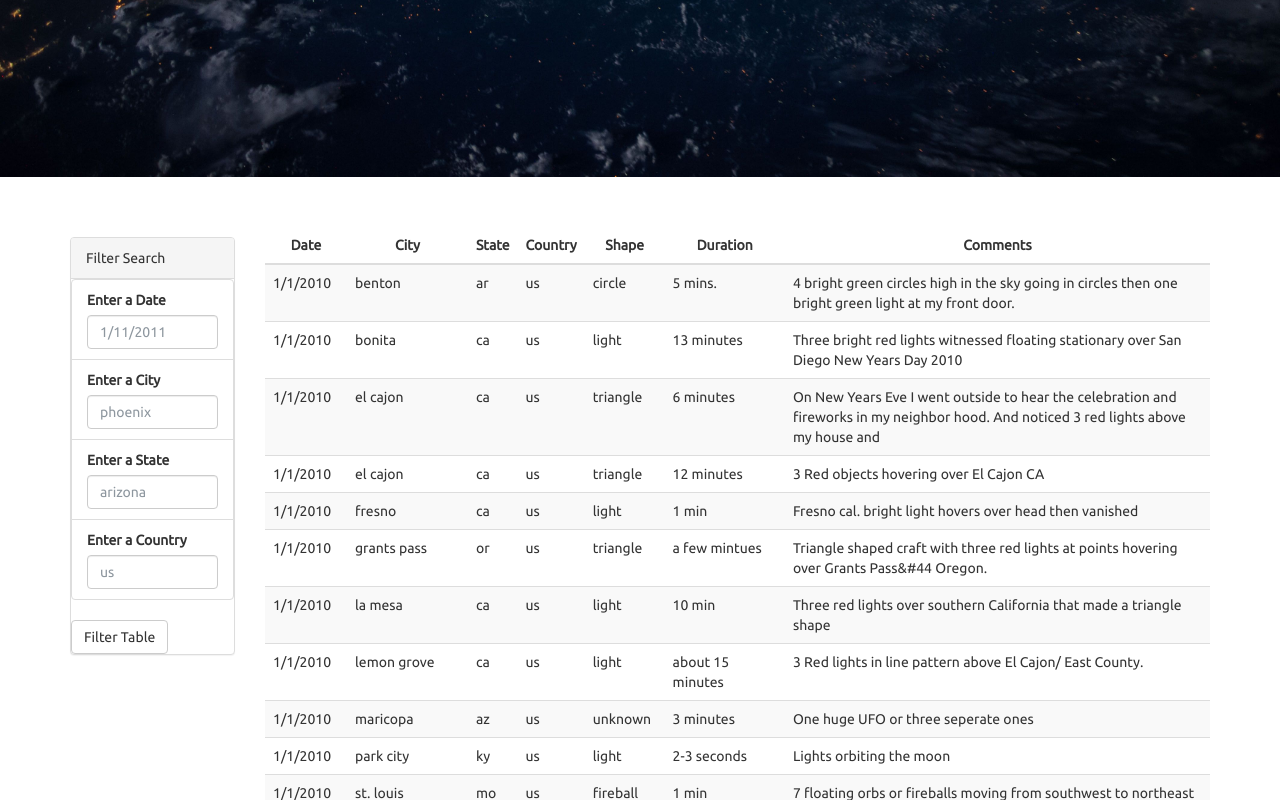
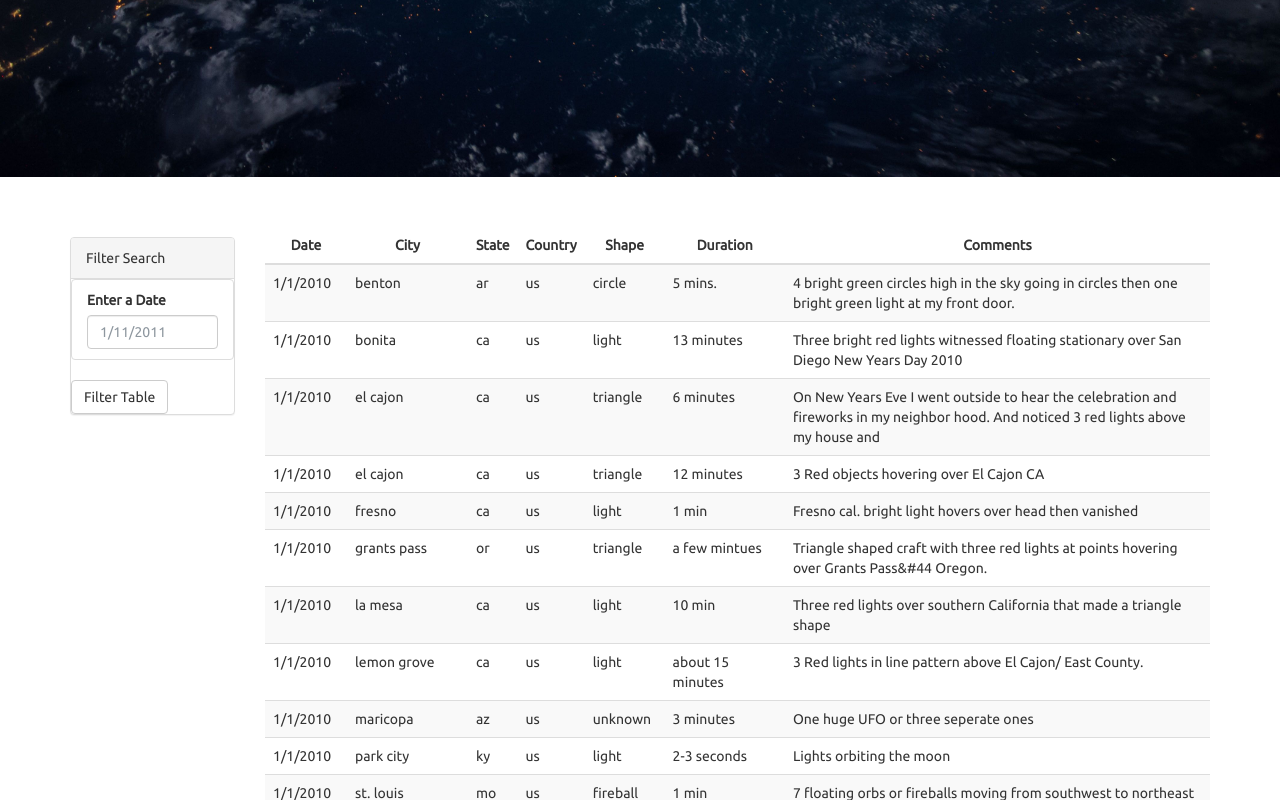
Before and after one commit to Momoyactly/javascript-challenge, a plain HTML site: page UFO-level-1/index.html in a window 1280 px wide. Shown: the part 435-1235 px from the top of the page. Drawn offline with nearby package versions, Linux system fonts and the light colour scheme.

Commit message:
clean  level 1

```diff
--- a/UFO-level-1/index.html
+++ b/UFO-level-1/index.html
@@ -39,18 +39,7 @@
                         <label for="date">Enter a Date</label>
                         <input class="form-control" id="datetime" type="text" placeholder="1/11/2011">
                       </li>
-                      <li class="filter list-group-item">
-                        <label for="date">Enter a City</label>
-                        <input class="form-control" id="city" type="text" placeholder="phoenix">
-                      </li>
-                      <li class="filter list-group-item">
-                        <label for="date">Enter a State</label>
-                        <input class="form-control" id="state" type="text" placeholder="arizona">
-                      </li>
-                      <li class="filter list-group-item">
-                        <label for="date">Enter a Country</label>
-                        <input class="form-control" id="country" type="text" placeholder="us">
-                      </li>
+
                     </ul>
                   </div>
                   <button id="filter-btn" type="button" class="btn btn-default">Filter Table</button>
--- a/UFO-level-1/static/js/app.js
+++ b/UFO-level-1/static/js/app.js
@@ -8,10 +8,6 @@ var filterButton = d3.select("#filter-btn");
 
 function handleChange(event) {
     var date = d3.select("#datetime").property("value");
-    var city = d3.select("#city").property("value");
-    var state = d3.select("#state").property("value");
-    var country = d3.select("#country").property("value");
-    console.log(date,city,state,country);
     table.text("");
     if (date != 0) {
         data.filter(data => data.datetime === date).forEach(i => {
```
